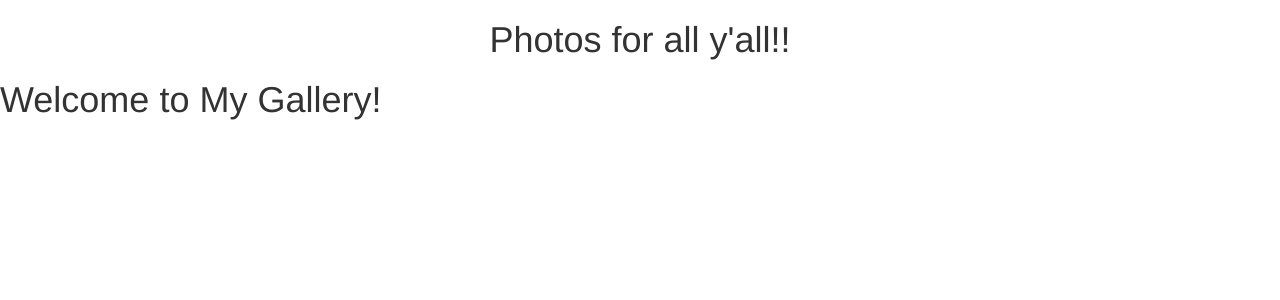
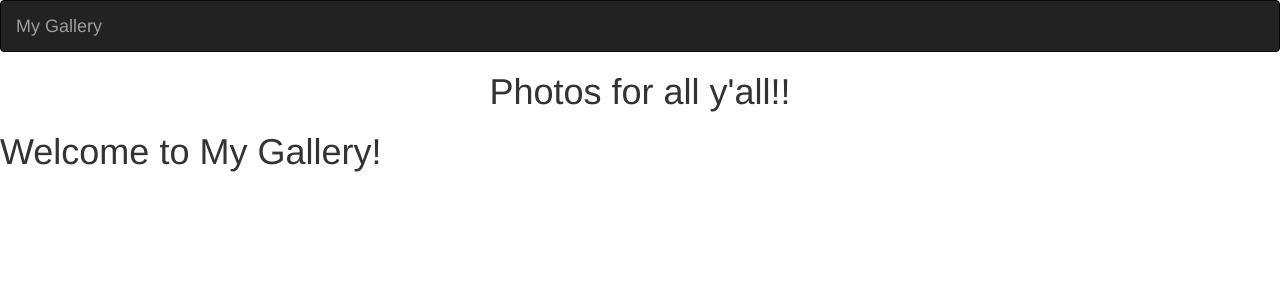
Before and after one commit to audreynjiraini/My-Gallery, a Django app: page / in a window 1280 px wide. Shown: the top 300 px of the page. Run offline with Django 3.2, Linux system fonts and the light colour scheme; some libraries are stand-ins or nearby versions.

Commit message:
create navbar and include it in the base template

```diff
--- a/photos/templates/base.html
+++ b/photos/templates/base.html
@@ -1,4 +1,5 @@
 {% load bootstrap3 %}
+{% load static %}
 <!DOCTYPE html>
 <html>
 <head>
@@ -17,6 +18,8 @@
 </head>
 <body>
 
+    {% include "navbar.html" %}
+
     {% block content %}
 
     <h1 class='text-center'>Photos for all y'all!!</h1>
--- /dev/null
+++ b/photos/templates/navbar.html
@@ -0,0 +1,19 @@
+<!DOCTYPE html>
+<html lang="en">
+<head>
+
+  <meta charset="utf-8">
+  <meta name="viewport" content="width=device-width, initial-scale=1">
+</head>
+<body>
+<nav class="navbar navbar-inverse">
+  <div class="container-fluid">
+
+    <div class="navbar-header">
+      <a class="navbar-brand" href="#">My Gallery</a>
+    </div>
+
+  </div>
+</nav>
+</body>
+</html>
```
